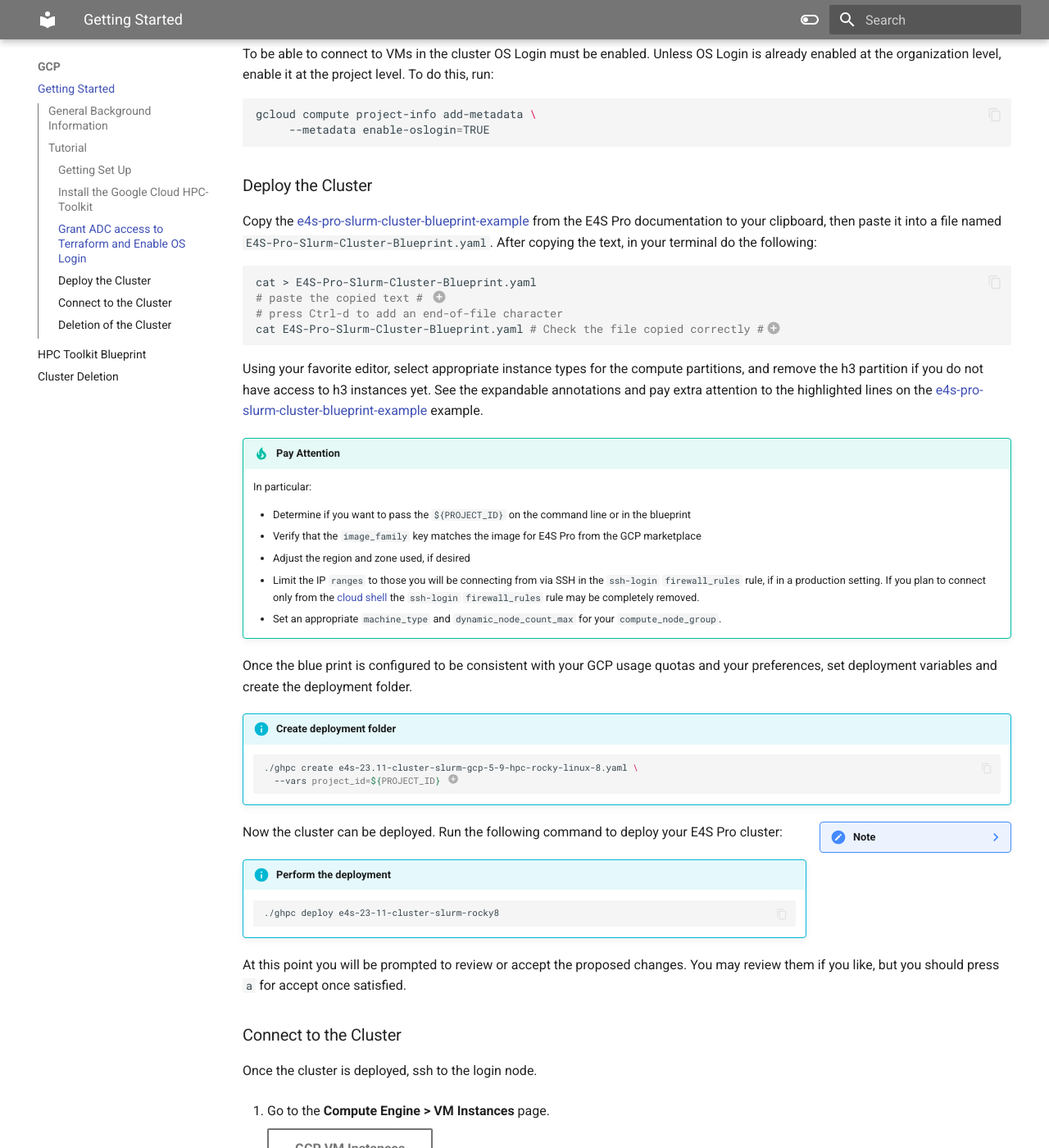
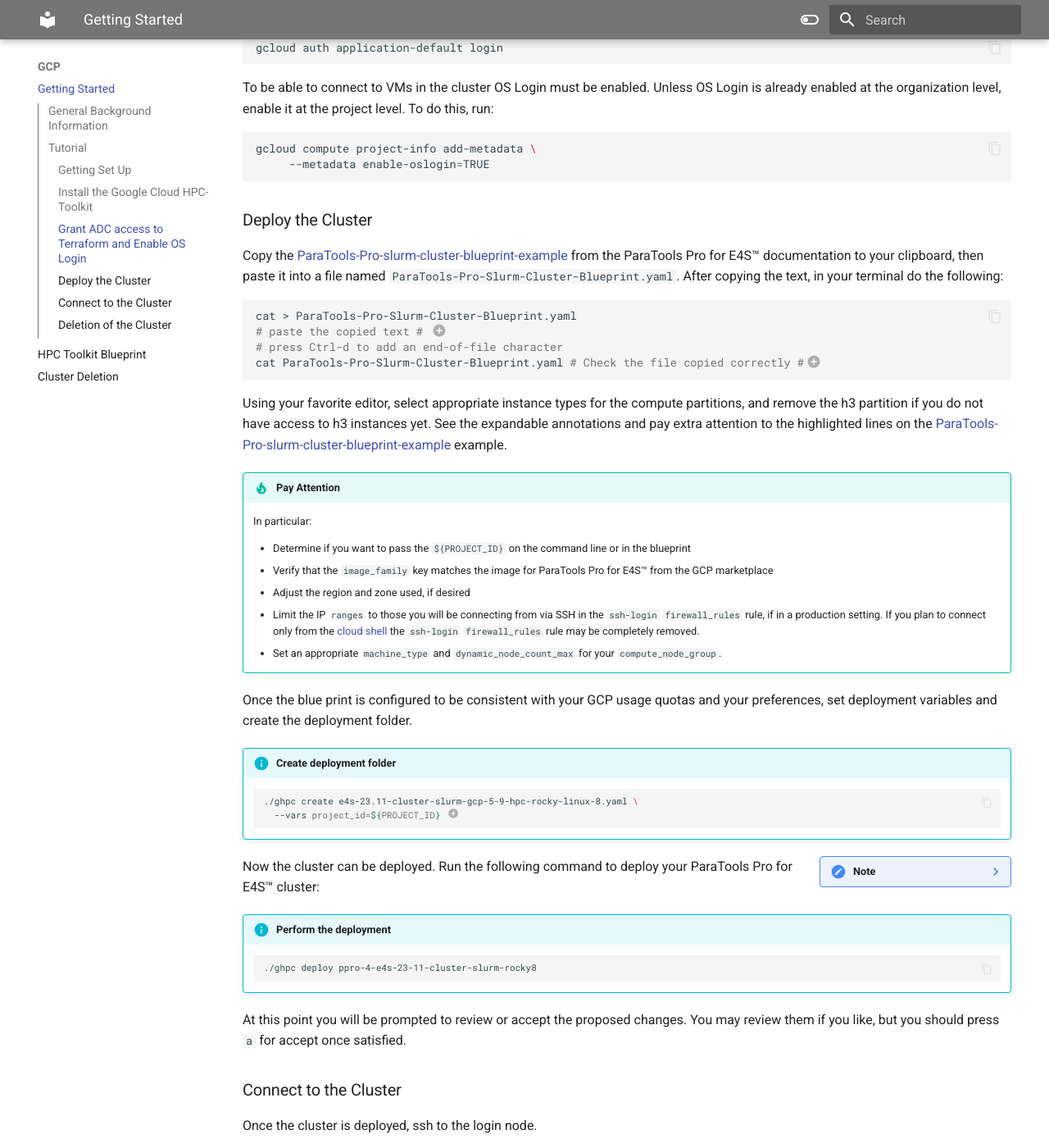
Before and after one commit to ParaToolsInc/ParaToolsPro, an MkDocs documentation site: the page built from docs/GCP/getting-started-GCP.md, in a window 1280 px wide and 1400 px high, scrolled down 2978 px. Shown: the whole window at 82% size. Built offline with MkDocs 1.6.1 and Material for MkDocs 9.7.7, drawn with Linux system fonts in a browser that asks for light colours; some of the changed text lies outside the part shown.

Commit message:
Fix references to E4S Pro in GCP documentation

````diff
--- a/docs/GCP/getting-started-GCP.md
+++ b/docs/GCP/getting-started-GCP.md
@@ -1,4 +1,4 @@
-# E4S Pro Getting Started with Google Cloud Platform (GCP)
+# ParaTools Pro for E4S™ Getting Started with Google Cloud Platform (GCP)
 
 ## General Background Information
 
@@ -16,7 +16,7 @@
 - You have [enabled the Sevice Usage API][9].
 - You have [enabled the Secret Manager API][10].
 - You are aware of [the costs for running instances on GCP Compute Engine][11] and
-  of the costs of using the E4S Pro GCP marketplace VM image. <!-- FIXME: these need links when marketplace goes live -->
+  of the costs of using the ParaTools Pro for E4S™ GCP marketplace VM image. <!-- FIXME: these need links when marketplace goes live -->
 - You are comfortable using the [GCP Cloud Shell][12], or are running locally
     (which will match this tutorial) and are familiar with SSH, a terminal and have
     [installed][13] and [initialized the gcloud CLI][14]
@@ -169,16 +169,16 @@
 
 ### Deploy the Cluster
 
-Copy the [e4s-pro-slurm-cluster-blueprint-example][blueprint] from the
-E4S Pro documentation to your clipboard, then paste it into a file named
-`E4S-Pro-Slurm-Cluster-Blueprint.yaml`. After copying the text, in your terminal
+Copy the [ParaTools-Pro-slurm-cluster-blueprint-example][blueprint] from the
+ParaTools Pro for E4S™ documentation to your clipboard, then paste it into a file named
+`ParaTools-Pro-Slurm-Cluster-Blueprint.yaml`. After copying the text, in your terminal
 do the following:
 
 ``` bash
-cat > E4S-Pro-Slurm-Cluster-Blueprint.yaml
+cat > ParaTools-Pro-Slurm-Cluster-Blueprint.yaml
 # paste the copied text # (1)
 # press Ctrl-d to add an end-of-file character
-cat E4S-Pro-Slurm-Cluster-Blueprint.yaml # Check the file copied correctly #(2)
+cat ParaTools-Pro-Slurm-Cluster-Blueprint.yaml # Check the file copied correctly #(2)
 ```
 
 1. !!! note
@@ -189,13 +189,13 @@
 Using your favorite editor, select appropriate instance types for the compute partitions,
 and remove the h3 partition if you do not have access to h3 instances yet.
 See the expandable annotations and pay extra attention to the highlighted lines
-on the [e4s-pro-slurm-cluster-blueprint-example][blueprint] example.
+on the [ParaTools-Pro-slurm-cluster-blueprint-example][blueprint] example.
 
 !!! Tip "Pay Attention"
     In particular:
 
     - Determine if you want to pass the `${PROJECT_ID}` on the command line or in the blueprint
-    - Verify that the `image_family` key matches the image for E4S Pro from the GCP marketplace
+    - Verify that the `image_family` key matches the image for ParaTools Pro for E4S™ from the GCP marketplace
     - Adjust the region and zone used, if desired
     - Limit the IP `ranges` to those you will be connecting from via SSH in the `ssh-login`
       `firewall_rules` rule, if in a production setting.
@@ -224,11 +224,11 @@
 ??? note inline end
     It may take a few minutes to finish provisioning your cluster.
 Now the cluster can be deployed.
-Run the following command to deploy your E4S Pro cluster:
+Run the following command to deploy your ParaTools Pro for E4S™ cluster:
 
 !!! info "Perform the deployment"
     ``` bash
-    ./ghpc deploy e4s-23-11-cluster-slurm-rocky8
+    ./ghpc deploy ppro-4-e4s-23-11-cluster-slurm-rocky8
     ```
 At this point you will be prompted to review or accept the proposed changes.
 You may review them if you like, but you should press `a` for accept once satisfied.
@@ -249,7 +249,7 @@
 It is very important that when you are done using the cluster you must use ghcp to destroy it. If your instances were deleted in a different manner, see here. To delete your cluster correctly do
 
 ```
-./ghpc destroy e4s-23-11-cluster-slurm-rocky8
+./ghpc destroy ppro-4-e4s-23-11-cluster-slurm-rocky8
 ```
 At this point you will be prompted to review or accept the proposed changes.
 You may review them if you like, but you should press `a` for accept once satisfied and the deletion will proceed.
````
Also changed, not shown: docs/GCP/Cluster-Deletion.md (+1 -1 lines), docs/GCP/blueprint.md (+4 -4 lines).
